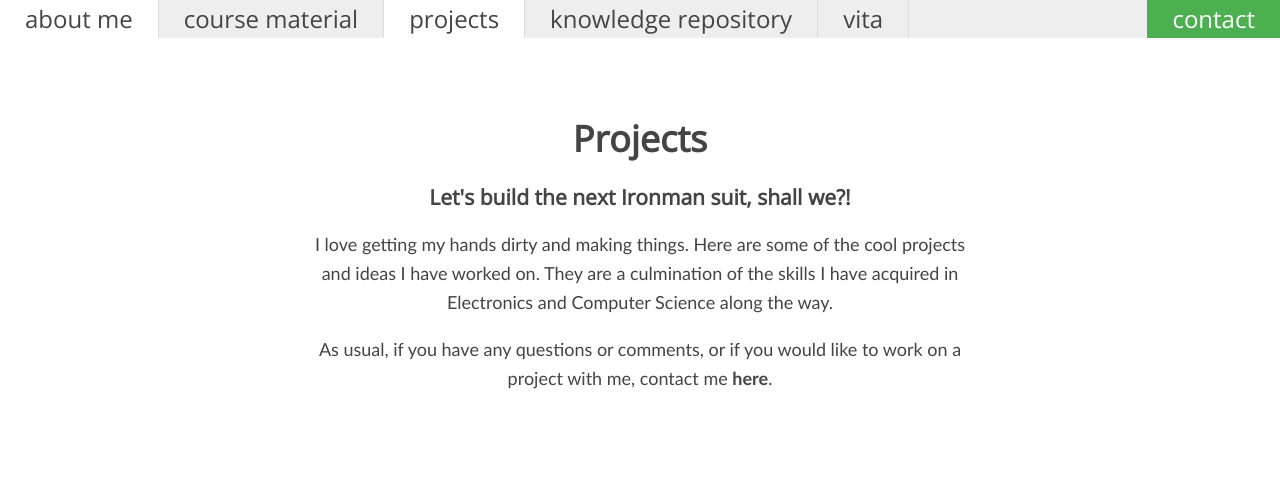
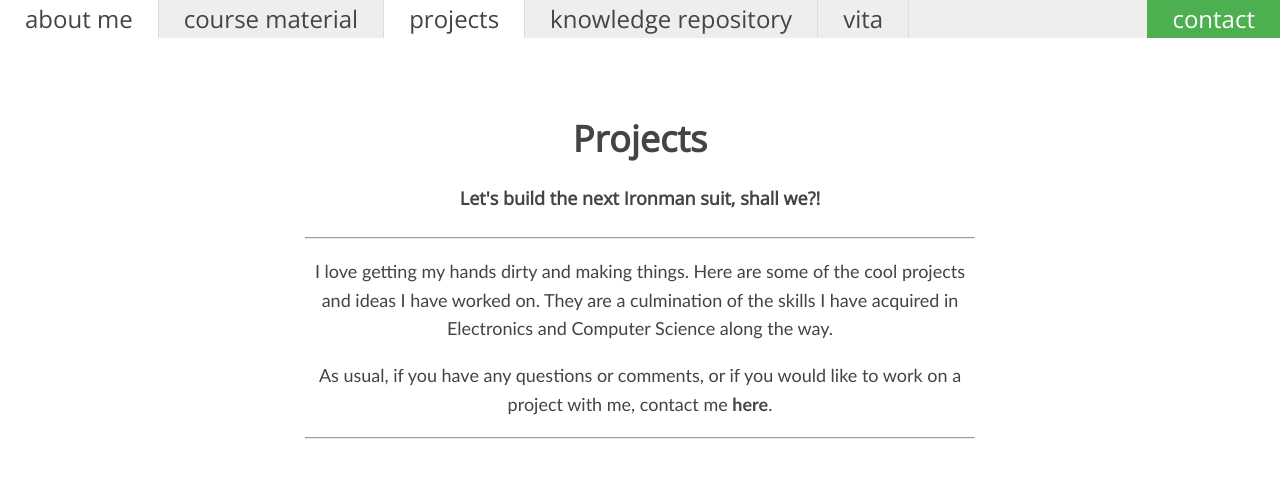
Before and after one commit to akashdeepdeb/akash.github.io, a Jekyll site: the page built from projects/index.html, in a window 1280 px wide. Shown: the top 478 px of the page. Built offline with Jekyll 4.4.1, drawn with Linux system fonts in a browser that asks for light colours.

Commit message:
Update index.html

```diff
--- a/projects/index.html
+++ b/projects/index.html
@@ -10,8 +10,10 @@ title: Some of my projects
 </style>
 
 <h1 style = "font-family: Open Sans;">Projects</h1>
-<h3 style = "font-family: Open Sans;">Let's build the next Ironman suit, shall we?!</h3>
+<h4 style = "font-family: Open Sans;">Let's build the next Ironman suit, shall we?!</h4>
+<hr>
 <div id = "projects">
 <p>I love getting my hands dirty and making things. Here are some of the cool projects and ideas I have worked on. They are a culmination of the skills I have acquired in Electronics and Computer Science along the way.</p>
 <p>As usual, if you have any questions or comments, or if you would like to work on a project with me, contact me <a href = "/contact"><b>here</b></a>.</p>
 </div>
+<hr>
```
